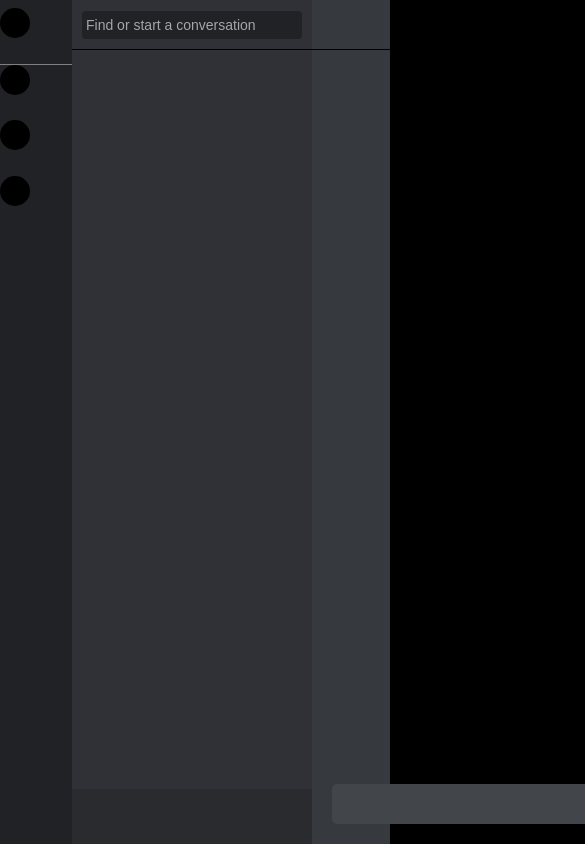
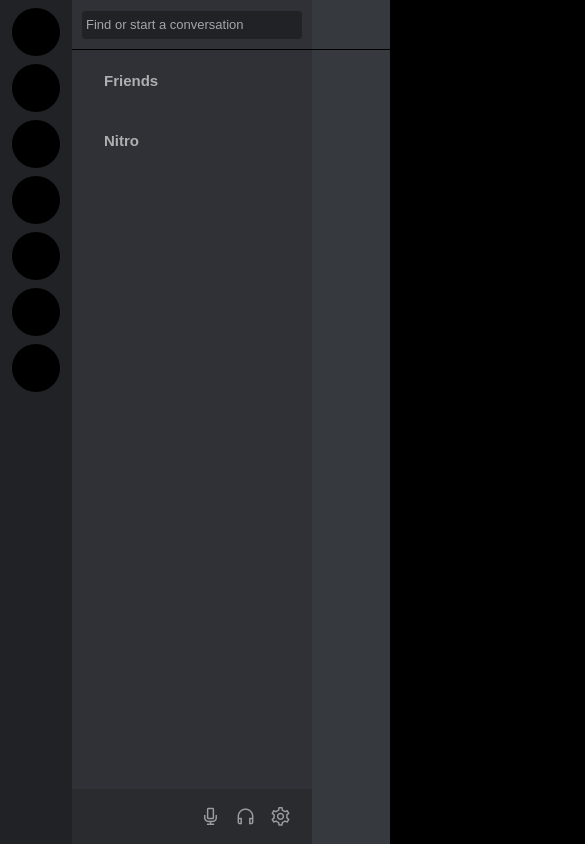
Before and after one commit to ClaudioMallea/Clon-discord, a plain HTML site: page index.html in a window 390 px wide. Shown: the top 844 px of the page, 585 px wide, since content can reach past the window. Drawn offline with nearby package versions, Linux system fonts and the light colour scheme.

Commit message:
adding footer buttons

```diff
--- a/index.html
+++ b/index.html
@@ -6,11 +6,21 @@
     <meta name="viewport" content="width=device-width, initial-scale=1.0">
     <title>Discord</title>
     <link rel="stylesheet" href="styles.css"/>
+    <link rel="stylesheet" href="https://maxst.icons8.com/vue-static/landings/line-awesome/line-awesome/1.3.0/css/line-awesome.min.css">
 
 </head>
 <body >
     <nav class="sideNav">
 
+        <div class="groupButton">
+            <div class="circle"></div>
+        </div>
+        <div class="groupButton">
+            <div class="circle"></div>
+        </div>
+        <div class="groupButton">
+            <div class="circle"></div>
+        </div>
         <div class="groupButton">
             <div class="circle"></div>
         </div>
@@ -33,7 +43,34 @@
                 Find or start a conversation
             </button>
         </nav>
-        <footer></footer>
+        <section>
+            <i class="fas fa-hand-wave"></i>
+            <div class="Friends">
+                <i class="gg-smile-mouth-open"></i>
+                <p>Friends</p>
+            </div>
+            <div class="Nitro"><i class="gg-airplane"></i>
+                <p>Nitro</p>
+            </div>
+        </section>
+
+        <footer>
+            <div class="profile">
+                <div class="avatar">
+                </div>
+            </div>
+            <div class="optionButtons">
+                <div class="option">
+                    <i class="las la-microphone"></i>
+                </div>
+                <div class="option">
+                    <i class="las la-headphones"></i>
+                </div>
+                <div class="option">
+                    <i class="las la-cog"></i>
+                </div>
+            </div>
+        </footer>
     </aside>
     <div class="mainSection">
         <nav>
@@ -42,8 +79,15 @@
 
 
         <section>
-            <div class ="hello"></div>
-            <div class="message"></div>
+
+            <div class ="chat"></div>
+
+            <div class="chat-box">
+                <div class="chat-input"></div>
+
+            </div>
+
+
         </section>
         <aside>
 
--- a/styles.css
+++ b/styles.css
@@ -2,9 +2,11 @@
     box-sizing: border-box;
     margin:0;
     padding:0;
+    font-family: sans-serif, Arial;
 }
 
 body{
+    display:flex;
     white-space: nowrap;
     font-size: 0px;
     background-color:black;
@@ -13,7 +15,7 @@ body{
 }
 
 .findConversation{
-    font-size:14px;
+    font-size:13px;
     font-weight: 500;
     padding: 1px 4px;
     border:0px;
@@ -25,35 +27,42 @@ body{
     text-align: left;
     line-height: 24px;
     cursor:pointer;
+
 }
 
 .sideNav{
+    overflow:hidden;
     display:inline-block;
     background: #202225;
     position:relative;
     width:72px;
     height: 100%;
 
+
 }
 .groupButton{
-
-    width:72px;
+    display:flex;
+    justify-content: center;
+    align-items: center;
+    position:relative;
+    width:100%;
     height:48px;
     margin-bottom:8px;
 }
 .groupButton:nth-child(1){
     margin-top:8px;
+
 }
-.groupButton:nth-child(2){
-    border-top:1px solid gray;
-}
+
 .circle{
-    width:30px;
-    height:30px;
+    width:48px;
+    height:48px;
     border-radius:180px;
     background:black;
 }
 .personSelector{
+
+    overflow:hidden;
     background: #2F3136;
     display:inline-block;
     position:relative;
@@ -74,54 +83,154 @@ body{
 }
 
 .mainSection{
-    display:inline-block;
-    position:relative;
+
+    display:flex;
+    flex-direction:column;
     background:#36393e;
     height: 100%;
     width: calc(100% - 312px);
 }
 
 .mainSection nav{
-    position:absolute;
+
+    position:relative;
     border-bottom: 1px solid black;
-    width: calc(100% - 0px);
+    width: 100%;
     height:50px;
     background:#36393e;
     z-index:1;
 }
 
 .mainSection section{
-    position:absolute;
+
+
     width: calc(100% - 350px);
-    height:100%;
+    height:calc(100% - 50px);
     background:#36393e;
 }
 
-.message{
-    position:absolute;
-    bottom:0;
-    left:20px;
-    bottom:20px;
-    width: calc(100% - 30px);
+
+.chat{
+
+
+    width:100%;
+    height: calc(100% - 80px);
+
+}
+
+.chat-box{
+    display:flex;
+    justify-content: center;
+    align-items: center;
+    width: 100%;
+    height: 80px;
+}
+.chat-input{
+
+
+    width: calc(100% - 20px);
     height:40px;
     background:#424549;
     border-radius:5px;
 }
 
 .mainSection aside{
+
     position:fixed;
+    top:50px;
     right:0;
     width:340px;
     height: 100%;
     background:#1e2124;
-    z-index:0;
+    z-index:10;
 }
+
+.personSelector section{
+
+    display:flex;
+    justify-content: center;
+    align-items: center;
+    flex-direction: column;
+}
+
+.personSelector section div{
+    display:flex;
+    align-items:center;
+    font-size:15px;
+    font-weight: bold;
+    position:relative;
+    top:50px;
+    width:90%;
+    height:40px;
+    margin-top:10px;
+    margin-bottom:10px;
+    border-radius:3px;
+    z-index:100;
+    color: #ADAFB1;
+    padding-left:10px;
+}
+.personSelector section div p{
+    position:relative;
+    left:10px;
+}
+
+.personSelector section div:hover{
+    background: #424549;
+
+
+
+}
+
+
+
+
 .personSelector footer{
+    font-size: 23px;
+    display: flex;
+    justify-content: space-between;
+    align-items: center;
     background: #292B2F;
     height:55px;
     width:100%;
     position:absolute;
     bottom:0px;
+    z-index:100;
+}
+.personSelector footer .profile{
+    margin-left:10px;
+    width:120px ;
+    height: 39px;
+    border-radius:4px;
+}
+.personSelector footer .profile:hover{
+
+    background:  #424549;
+
+}
+.personSelector footer .profile:hover{
+
+    background:  #424549;
+
+}
+.personSelector footer .optionButtons{
+    color:#9C9EA1;
+    margin-right: 14px;
+    display:flex;
+
+
+}
+.personSelector footer .optionButtons .option{
+    width: 35px;
+    height: 35px;
+    display: flex;
+    justify-content: center;
+    align-items: center;
+
+}
+.personSelector footer .optionButtons .option:hover{
+
+    background:  #424549;
+    border-radius:4px;
 }
 
 
@@ -129,7 +238,7 @@ body{
     .mainSection aside{
         display:none;
     }
-    .message{
+    .chat-input{
         width: calc(100% + 320px);
     }
 }
```
